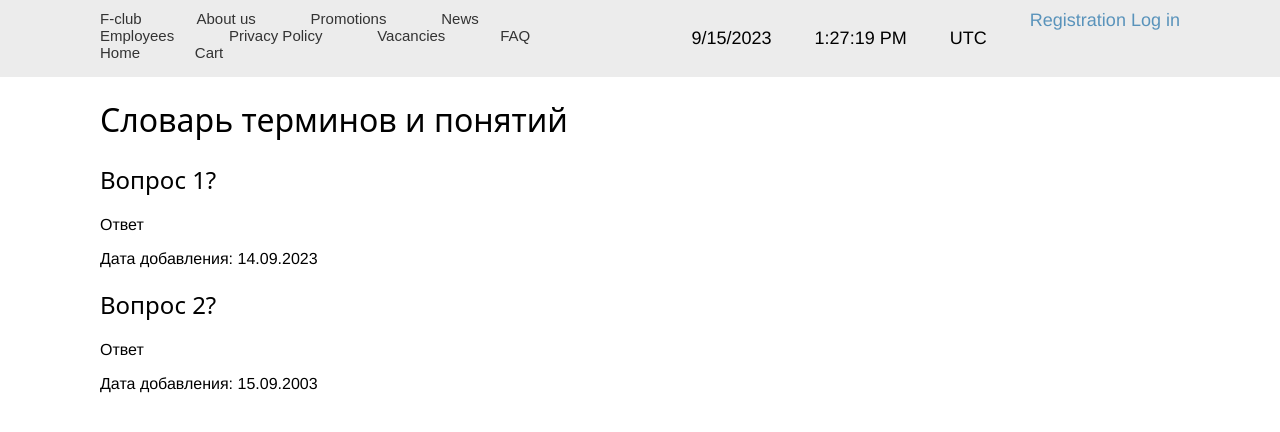
After one commit to SergeyBrykulskii/MDTweb, a Django app: page /faq/ in a window 1280 px wide. The commit adds this page. Shown: the top 432 px of the page. Run offline with Django 4.2, Linux system fonts and the light colour scheme.

Commit message:
Добавил страничку faq(пока статическая)

```diff
--- a/FitnessClub/fitnessclub_core/templates/base.html
+++ b/FitnessClub/fitnessclub_core/templates/base.html
@@ -19,6 +19,7 @@
             <a href="/employees" class="logo">Employees</a>
             <a href="/privacy_policy" class="logo">Privacy Policy</a>
             <a href="/vacancies" class="logo">Vacancies</a>
+            <a href="/faq" class="logo">FAQ</a>
             <a href="/" class="logo">Home</a>
             <a href="/cart" class="logo">Cart</a>
         </nav>
--- /dev/null
+++ b/FitnessClub/fitnessclub_core/templates/fitnessclub_core/faq.html
@@ -0,0 +1,23 @@
+{% extends "base.html" %}
+{% load static %}
+
+{% block title %}
+<title>Словарь терминов и понятий</title>
+{% endblock %}
+
+{% block content %}
+<h1>Словарь терминов и понятий</h1>
+<!-- земенить на модельку -->
+<div class="faq-item">
+    <h2>Вопрос 1?</h2>
+    <p>Ответ</p>
+    <p>Дата добавления: 14.09.2023</p>
+</div>
+
+<div class="faq-item">
+    <h2>Вопрос 2?</h2>
+    <p>Ответ</p>
+    <p>Дата добавления: 15.09.2003</p>
+</div>
+
+{% endblock %}
--- a/FitnessClub/fitnessclub_core/urls.py
+++ b/FitnessClub/fitnessclub_core/urls.py
@@ -18,4 +18,5 @@ urlpatterns = [
     path('employees/', views.employee_list, name='employee_list'),
     path('privacy_policy/', views.privacy_policy, name='privacy_policy'),
     path('vacancies/', views.vacancies, name='vacancies'),
+    path('faq/', views.faq, name='faq')
 ]
--- a/FitnessClub/fitnessclub_core/views.py
+++ b/FitnessClub/fitnessclub_core/views.py
@@ -117,3 +117,6 @@ def privacy_policy(request):
 
 def vacancies(request):
     return render(request, 'fitnessclub_core/vacancies.html')
+
+def faq(request):
+    return render(request, 'fitnessclub_core/faq.html')
```
Also changed, not shown: FitnessClub/fitnessclub_core/templates/fitnessclub_core/vacancies.html (+6 -2 lines).
